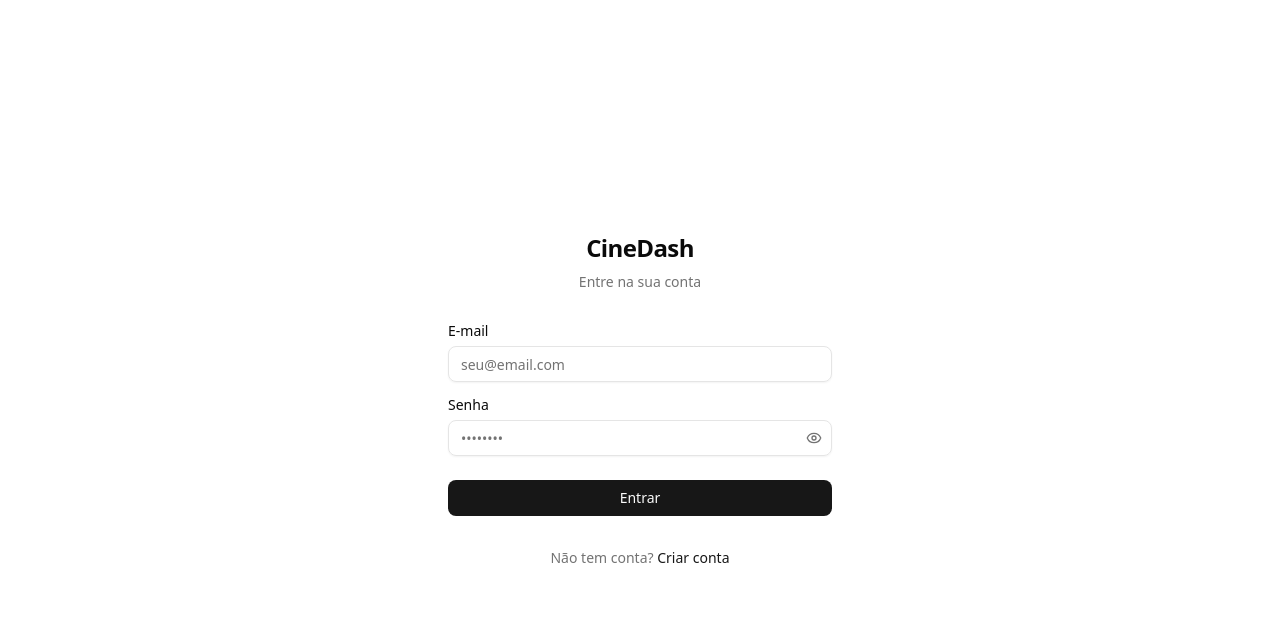
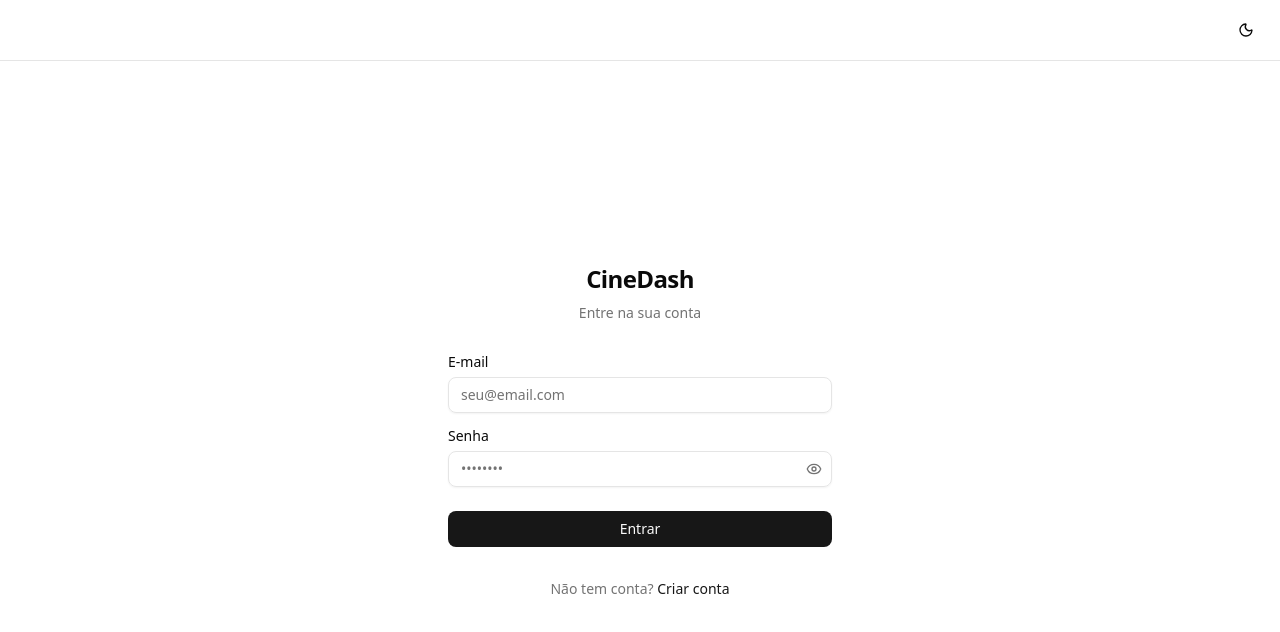
Before and after one commit to VictorCiechovicz/app-cine-dash, a React (Vite) app: page / in a window 1280 px wide. Shown: the top 632 px of the page. Built offline with nearby package versions, Linux system fonts and the light colour scheme; no server answers.

Commit message:
feat: implement dark theme

```diff
--- /dev/null
+++ b/src/components/ThemeToggle.tsx
@@ -0,0 +1,35 @@
+import { useEffect } from 'react'
+import { Moon, Sun } from 'lucide-react'
+import { Button } from '@/components/ui/button'
+import { useThemeStore } from '@/stores/use-theme-store'
+
+export function ThemeSync() {
+  const theme = useThemeStore(state => state.theme)
+
+  useEffect(() => {
+    document.documentElement.classList.toggle('dark', theme === 'dark')
+  }, [theme])
+
+  return null
+}
+
+export function ThemeToggle() {
+  const { theme, toggleTheme } = useThemeStore()
+
+  return (
+    <Button
+      type="button"
+      variant="ghost"
+      size="icon"
+      onClick={toggleTheme}
+      aria-label={theme === 'dark' ? 'Usar tema claro' : 'Usar tema escuro'}
+      title={theme === 'dark' ? 'Tema claro' : 'Tema escuro'}
+    >
+      {theme === 'dark' ? (
+        <Sun className="size-4" aria-hidden />
+      ) : (
+        <Moon className="size-4" aria-hidden />
+      )}
+    </Button>
+  )
+}
--- a/src/components/home/MovieFiltersPanel.tsx
+++ b/src/components/home/MovieFiltersPanel.tsx
@@ -94,7 +94,7 @@ export function MovieFiltersPanel({
             className="h-9 w-full rounded-md border border-input bg-background px-3 py-1 text-sm shadow-xs outline-none focus-visible:ring-2 focus-visible:ring-ring"
           >
             {RATING_OPTIONS.map(opt => (
-              <option key={opt.value || 'any'} value={opt.value}>
+              <option key={opt.value} value={opt.value}>
                 {opt.label}
               </option>
             ))}
--- a/src/routes/__root.tsx
+++ b/src/routes/__root.tsx
@@ -1,8 +1,10 @@
 import { Outlet, createRootRoute } from '@tanstack/react-router'
+import { ThemeSync } from '@/components/ThemeToggle'
 
 function RootLayout() {
   return (
     <main className="min-h-svh">
+      <ThemeSync />
       <Outlet />
     </main>
   )
--- a/src/routes/home.tsx
+++ b/src/routes/home.tsx
@@ -2,6 +2,7 @@ import { useRef, useEffect, useState } from 'react'
 import { useInfiniteQuery } from '@tanstack/react-query'
 import { Link, useNavigate } from '@tanstack/react-router'
 import { Button } from '@/components/ui/button'
+import { ThemeToggle } from '@/components/ThemeToggle'
 import { useAuth } from '@/contexts/use-auth'
 import { useDebouncedValue } from '@/hooks/use-debounced-value'
 import { discoverMovies, type MovieFilters } from '@/api/tmdb'
@@ -63,6 +64,7 @@ export function HomePage() {
           <Button variant="ghost" size="sm" asChild>
             <Link to="/watchlist">Minha Lista</Link>
           </Button>
+          <ThemeToggle />
           <Button
             variant="outline"
             size="sm"
--- a/src/routes/login.tsx
+++ b/src/routes/login.tsx
@@ -7,6 +7,7 @@ import { z } from 'zod'
 import { Button } from '@/components/ui/button'
 import { Input } from '@/components/ui/input'
 import { Label } from '@/components/ui/label'
+import { ThemeToggle } from '@/components/ThemeToggle'
 import { useAuth } from '@/contexts/use-auth'
 import { createFakeToken } from '@/lib/auth-storage'
 
@@ -48,8 +49,12 @@ export function LoginPage() {
   }
 
   return (
-    <div className="flex min-h-svh flex-col items-center justify-center bg-background p-4">
-      <div className="w-full max-w-sm space-y-8">
+    <div className="flex min-h-svh flex-col bg-background">
+      <header className="flex justify-end border-b border-border px-4 py-3">
+        <ThemeToggle />
+      </header>
+      <div className="flex flex-1 flex-col items-center justify-center p-4">
+        <div className="w-full max-w-sm space-y-8">
         <div className="flex flex-col items-center gap-2 text-center">
           <h1 className="text-2xl font-semibold tracking-tight">CineDash</h1>
           <p className="text-sm text-muted-foreground">Entre na sua conta</p>
@@ -131,6 +136,7 @@ export function LoginPage() {
             Criar conta
           </Link>
         </p>
+        </div>
       </div>
     </div>
   )
--- a/src/routes/movie.$id.tsx
+++ b/src/routes/movie.$id.tsx
@@ -2,6 +2,7 @@ import { useQuery } from '@tanstack/react-query'
 import { Link, useParams } from '@tanstack/react-router'
 import { fetchMovieDetails, getPosterUrl, type TmdbVideo } from '@/api/tmdb'
 import { Button } from '@/components/ui/button'
+import { ThemeToggle } from '@/components/ThemeToggle'
 import { useWatchlistStore } from '@/stores/use-watchlist-store'
 import { ListPlus, Check } from 'lucide-react'
 
@@ -65,6 +66,7 @@ export function MovieDetailPage() {
   return (
     <div className="min-h-svh bg-background">
       <header className="sticky top-0 z-10 border-b border-border bg-background/95 px-4 py-3 backdrop-blur supports-[backdrop-filter]:bg-background/60">
+        <div className="flex items-center justify-between">
           <div className="flex items-center gap-4">
             <Button asChild variant="ghost" size="sm">
               <Link to="/home">← Voltar</Link>
@@ -72,6 +74,8 @@ export function MovieDetailPage() {
             <Button asChild variant="ghost" size="sm">
               <Link to="/watchlist">Minha Lista</Link>
             </Button>
+          </div>
+          <ThemeToggle />
         </div>
       </header>
 
--- a/src/routes/register.tsx
+++ b/src/routes/register.tsx
@@ -7,6 +7,7 @@ import { z } from 'zod'
 import { Button } from '@/components/ui/button'
 import { Input } from '@/components/ui/input'
 import { Label } from '@/components/ui/label'
+import { ThemeToggle } from '@/components/ThemeToggle'
 import { useAuth } from '@/contexts/use-auth'
 import { createFakeToken } from '@/lib/auth-storage'
 
@@ -54,9 +55,13 @@ export function RegisterPage() {
   }
 
   return (
-    <div className="flex min-h-svh flex-col items-center justify-center bg-background p-4">
-      <div className="w-full max-w-sm space-y-8">
-        <div className="flex flex-col items-center gap-2 text-center">
+    <div className="flex min-h-svh flex-col bg-background">
+      <header className="flex justify-end border-b border-border px-4 py-3">
+        <ThemeToggle />
+      </header>
+      <div className="flex flex-1 flex-col items-center justify-center p-4">
+        <div className="w-full max-w-sm space-y-8">
+          <div className="flex flex-col items-center gap-2 text-center">
           <h1 className="text-2xl font-semibold tracking-tight">CineDash</h1>
           <p className="text-sm text-muted-foreground">Crie sua conta</p>
         </div>
@@ -173,6 +178,7 @@ export function RegisterPage() {
           </Link>
         </p>
       </div>
+      </div>
     </div>
   )
 }
--- a/src/routes/watchlist.tsx
+++ b/src/routes/watchlist.tsx
@@ -2,6 +2,7 @@ import { useMemo, useState } from 'react'
 import { Link, useNavigate } from '@tanstack/react-router'
 import { useQuery } from '@tanstack/react-query'
 import { Button } from '@/components/ui/button'
+import { ThemeToggle } from '@/components/ThemeToggle'
 import { useAuth } from '@/contexts/use-auth'
 import { useWatchlistStore } from '@/stores/use-watchlist-store'
 import { fetchMovieGenres } from '@/api/tmdb'
@@ -91,6 +92,7 @@ export function WatchlistPage() {
           <Button variant="ghost" size="sm" asChild>
             <Link to="/home">Filmes</Link>
           </Button>
+          <ThemeToggle />
           <Button
             variant="outline"
             size="sm"
--- /dev/null
+++ b/src/stores/use-theme-store.ts
@@ -0,0 +1,31 @@
+import { persist } from 'zustand/middleware'
+import { create } from 'zustand'
+
+export type Theme = 'light' | 'dark'
+
+interface ThemeState {
+  theme: Theme
+  setTheme: (theme: Theme) => void
+  toggleTheme: () => void
+}
+
+const THEME_STORAGE_KEY = 'cinedash-theme'
+
+export const useThemeStore = create<ThemeState>()(
+  persist(
+    set => ({
+      theme: 'light',
+
+      setTheme(theme: Theme) {
+        set({ theme })
+      },
+
+      toggleTheme() {
+        set(state => ({
+          theme: state.theme === 'light' ? 'dark' : 'light'
+        }))
+      }
+    }),
+    { name: THEME_STORAGE_KEY }
+  )
+)
```
Lines whose indentation alone changed are shown as unchanged.
